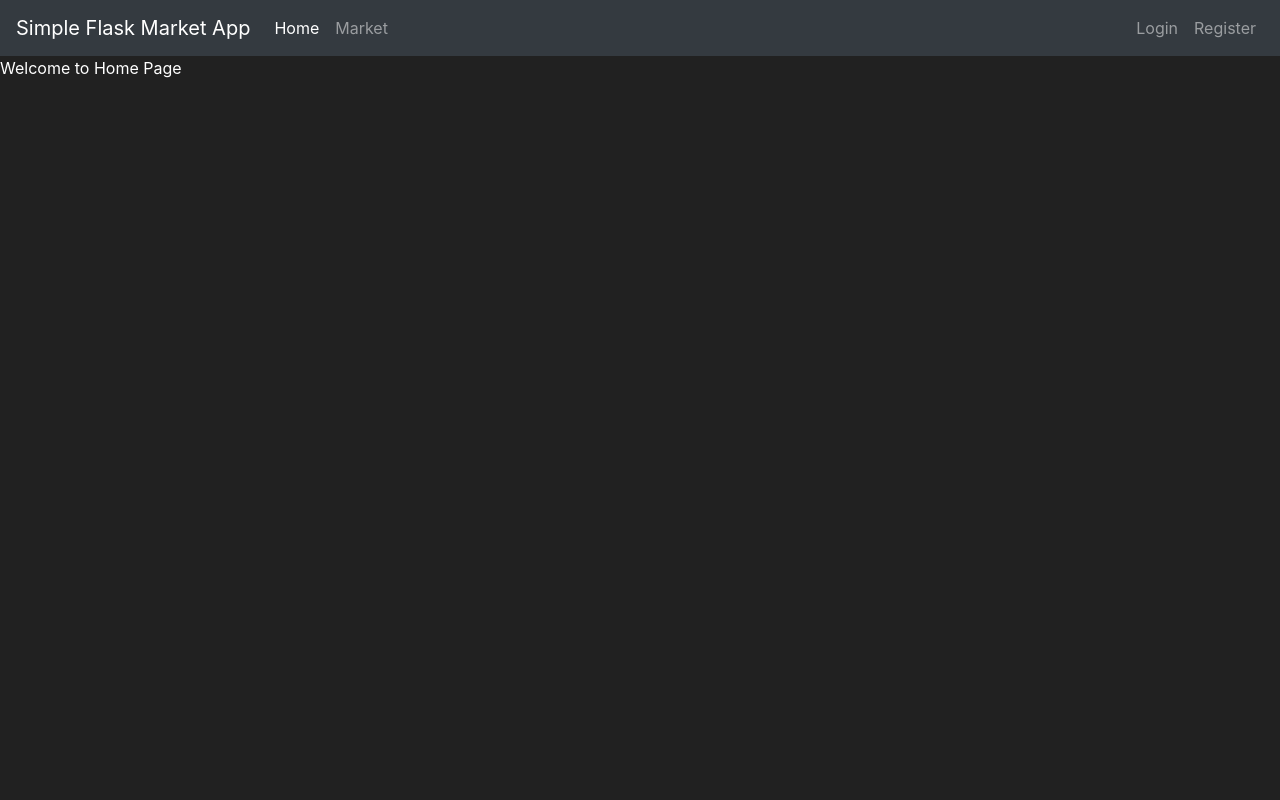
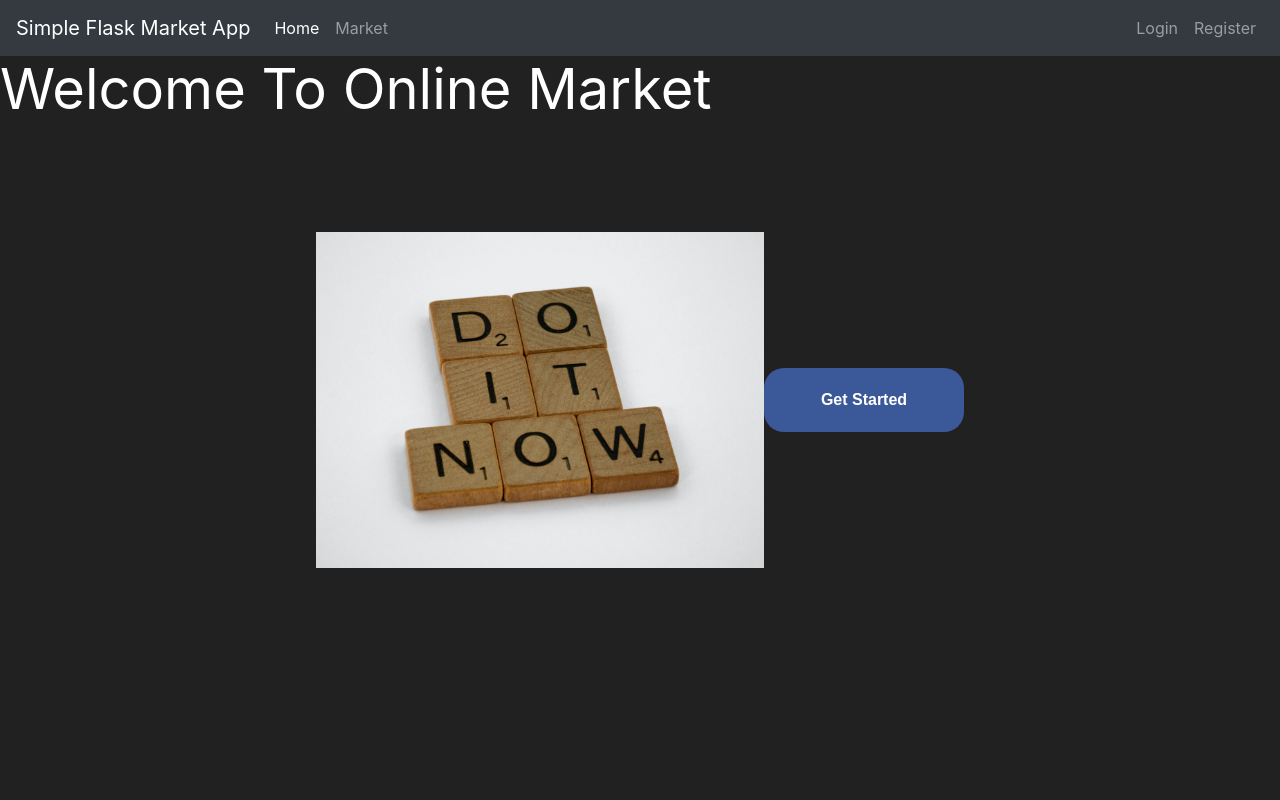
Before and after one commit to petrenkonikita112263/Flask_First_Real_Project, a Flask app: page / in a window 1280 px wide. Run offline with Flask 2, Linux system fonts and the light colour scheme; some libraries are stand-ins or nearby versions.

Commit message:
Improved visability of home page.

```diff
--- a/market/templates/home.html
+++ b/market/templates/home.html
@@ -3,5 +3,77 @@
     Home Page
 {% endblock %}
 {% block body_content %}
-    Welcome to Home Page
+    <style>
+        .wrapper {
+            position: absolute;
+            top: 0%;
+            left: 0%;
+            width: 100%;
+            height: 100%;
+            text-align: center;
+            bottom: 0;
+            right: 0;
+            display: flex;
+            align-items: center;
+            justify-content: center;
+        }
+
+        .blue-btn a {
+            color: white;
+            text-decoration: none;
+            text-align: center;
+            display: block; /* important */
+        }
+
+        .blue-btn, .first-link {
+            -webkit-transition: 0.3s;
+            -moz-transition: 0.3s;
+            -ms-transition: 0.3s;
+            -o-transition: 0.3s;
+            transition: 0.3s;
+        }
+
+        .blue-btn {
+            height: 64px;
+            font: normal normal 700 1em/4em Arial, sans-serif;
+            overflow: hidden;
+            width: 200px;
+            background-color: #3b5998;
+            border-radius: 20px;
+        }
+
+        .blue-btn:hover {
+            background-color: #003D60;
+
+        }
+
+        .blue-btn a:hover {
+            text-decoration: none;
+        }
+
+        .first-link {
+            margin-top: 0em;
+        }
+
+        .blue-btn:hover .first-link {
+            margin-top: -4em;
+        }
+    </style>
+    <h1 class="display-4 font-weight-normal">
+        Welcome To Online Market
+    </h1>
+    <br>
+    <div class="wrapper">
+        <img src="{{ url_for('static', filename='do_it_now-unsplash.jpg') }}"
+             style="max-width: 35%; height: auto;"
+             alt="Greetings Image">
+        <div class="blue-btn">
+            <a class="first-link" href="">
+                Get Started
+            </a>
+            <a href="{{ url_for('market_page') }}">
+                Shopping
+            </a>
+        </div>
+    </div>
 {% endblock %}
```
Also changed, not shown: market/static/do_it_now-unsplash.jpg (added).
